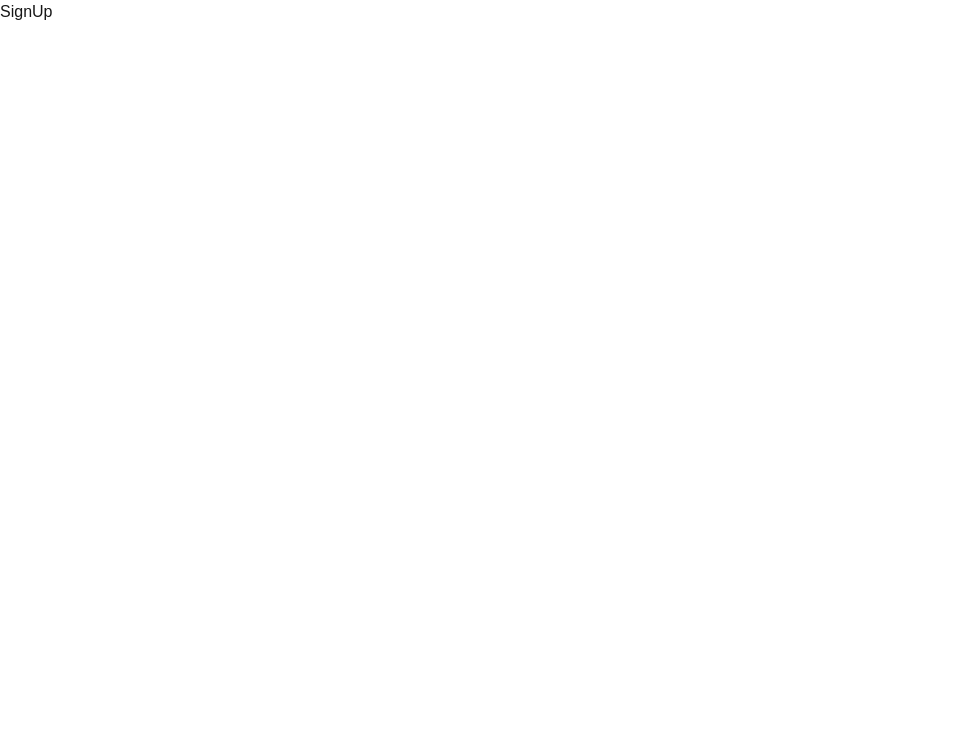
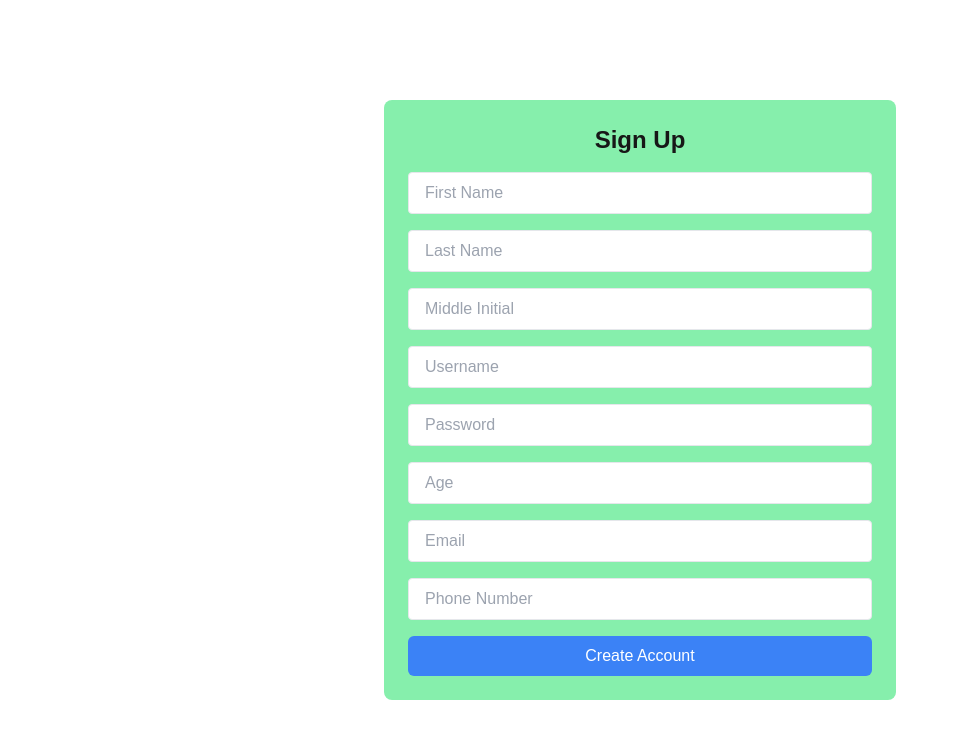
Before and after one commit to SantinoGiordano/Password-Authenticator, a Next.js app: page /signUp in a window 1280 px wide. Shown: the top 738 px of the page, without its empty margins (0-958 px from the left). Built offline with nearby package versions, Linux system fonts and the light colour scheme.

Commit message:
set up the sign in page with all form entries set to nothing

```diff
--- a/app/(root)/signUp/page.tsx
+++ b/app/(root)/signUp/page.tsx
@@ -1,3 +1,147 @@
-export default function SignUp(){
-    return <p>SignUp</p>
+'use client'
+
+import { useState, ChangeEvent, FormEvent } from 'react';
+import Router from 'next/router';
+
+interface SignUpFormData {
+  firstname: string;
+  lastname: string;
+  middleInit: string;
+  username: string;
+  password: string;
+  age: string;
+  email: string;
+  phone_number: string;
 }
+
+export default function SignUp() {
+  const [formData, setFormData] = useState<SignUpFormData>({
+    firstname: '',
+    lastname: '',
+    middleInit: '',
+    username: '',
+    password: '',
+    age: '',
+    email: '',
+    phone_number: '',
+  });
+
+  const [error, setError] = useState<string>('');
+  const [successMessage, setSuccessMessage] = useState<string>('');
+
+  const handleChange = (e: ChangeEvent<HTMLInputElement>) => {
+    const { name, value } = e.target;
+    setFormData((prevState) => ({
+      ...prevState,
+      [name]: value,
+    }));
+  };
+
+  const handleSubmit = async (e: FormEvent) => {
+    e.preventDefault();
+
+    const response = await fetch('/api/signUp', {
+      method: 'POST',
+      headers: {
+        'Content-Type': 'application/json',
+      },
+      body: JSON.stringify(formData),
+    });
+
+    const data = await response.json();
+
+    if (response.ok) {
+      setSuccessMessage(data.message);
+      Router.push('/login');
+    } else {
+      setError(data.message);
+    }
+  };
+
+  return (
+    <div className="flex justify-center items-center min-h-screen">
+      <div className="bg-green-300 p-6 rounded-lg max-w-lg w-full text-center">
+        <h2 className="text-2xl font-bold mb-4">Sign Up</h2>
+
+        {error && <p className="text-red-500">{error}</p>}
+        {successMessage && <p className="text-green-500">{successMessage}</p>}
+
+        <form onSubmit={handleSubmit} className="space-y-4">
+          <input
+            type="text"
+            name="firstname"
+            value={formData.firstname}
+            onChange={handleChange}
+            placeholder="First Name"
+            className="w-full px-4 py-2 border rounded"
+            required
+          />
+          <input
+            type="text"
+            name="lastname"
+            value={formData.lastname}
+            onChange={handleChange}
+            placeholder="Last Name"
+            className="w-full px-4 py-2 border rounded"
+            required
+          />
+          <input
+            type="text"
+            name="middleInit"
+            value={formData.middleInit}
+            onChange={handleChange}
+            placeholder="Middle Initial"
+            className="w-full px-4 py-2 border rounded"
+          />
+          <input
+            type="text"
+            name="username"
+            value={formData.username}
+            onChange={handleChange}
+            placeholder="Username"
+            className="w-full px-4 py-2 border rounded"
+            required
+          />
+          <input
+            type="password"
+            name="password"
+            value={formData.password}
+            onChange={handleChange}
+            placeholder="Password"
+            className="w-full px-4 py-2 border rounded"
+            required
+          />
+          <input
+            type="number"
+            name="age"
+            value={formData.age}
+            onChange={handleChange}
+            placeholder="Age"
+            className="w-full px-4 py-2 border rounded"
+          />
+          <input
+            type="email"
+            name="email"
+            value={formData.email}
+            onChange={handleChange}
+            placeholder="Email"
+            className="w-full px-4 py-2 border rounded"
+            required
+          />
+          <input
+            type="text"
+            name="phone_number"
+            value={formData.phone_number}
+            onChange={handleChange}
+            placeholder="Phone Number"
+            className="w-full px-4 py-2 border rounded"
+          />
+
+          <button type="submit" className="w-full px-4 py-2 bg-blue-500 text-white rounded-md">
+            Create Account
+          </button>
+        </form>
+      </div>
+    </div>
+  );
+}
```
